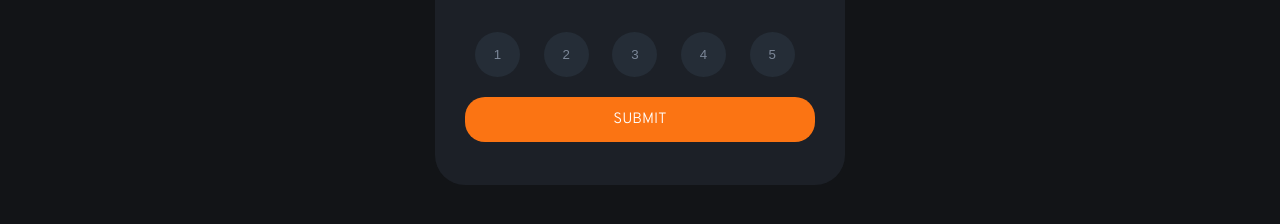
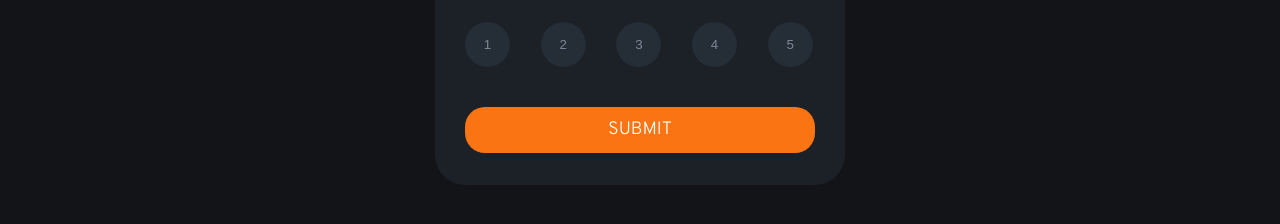
Before and after one commit to dracoeau/Interactive-Rating-Component, a plain HTML site: page index.html in a window 1280 px wide. Shown: the part 420-644 px from the top of the page. Drawn offline with Linux system fonts and the light colour scheme.

Commit message:
Css style for buttons

```diff
--- a/app/scss/_globals.scss
+++ b/app/scss/_globals.scss
@@ -17,7 +17,7 @@ body{
     width:350px;
     height:350px;
     border-radius: 30px;
-    padding:30px;
+    padding:30px 30px 30px 30px;
 }
 
 #icon_star{
@@ -40,20 +40,50 @@ body{
     border:None;
     color: $medium_grey;
     text-align: center;
-    margin:10px;
+    margin-right:27px;
+    text-decoration: none;
+    cursor:pointer;
 }
 
-#submit{
+#buttons_group button:last-child{
+    margin-right:0px;
+}
+
+#buttons_group button:hover{
+    background-color:$orange;
+    color:$white;
+    transition: 0.7s;
+}
+
+#buttons_group button:active{
+    background-color:$medium_grey;
+    color:$white;
+}
+
+#buttons_group button:focus{
+    background-color:$medium_grey;
+    color:$white;
+}
+
+#submit_button button{
     border-radius: 20px;
     background-color: $orange;
     width:100%;
-    height:45px;
+    height:46px;
     border:None;
     color: $white;
-    text-align: center;
-    font-size: 15px;
+    font-size: 18px;
     font-family: 'Overpass', sans-serif;
-    text-align: center;
+    margin-top:30px;
+    margin-left: auto;
+    margin-right: auto;
+    font-weight:500;
+}
+
+#submit_button button:hover{
+    background-color:$white;
+    color:$orange;
+    transition: 0.7s;
 }
 
 #thank_you{
--- a/index.html
+++ b/index.html
@@ -24,14 +24,17 @@
     <h1>How did we do?</h1>
     <p>Please let us know how we did with your support request. All feedback is appreciated
       to help us improve our offering!</p>
-      <div id="buttons_group">
-        <button id="rating of 1">1</button>
-        <button id="rating of 2">2</button>
-        <button id="rating of 3">3</button>
-        <button id="rating of 4">4</button>
-        <button id="rating of 5">5</button>
-      </div>
-    <button id="submit">SUBMIT</button>
+
+    <div id="buttons_group">
+      <button type="button">1</button>
+      <button type="button">2</button>
+      <button type="button">3</button>
+      <button type="button">4</button>
+      <button type="button">5</button>
+    </div>
+    <div id="submit_button">
+      <button id="submit">SUBMIT</button>
+    </div>
   </div>
 
   <!-- Rating state end -->
```
Also changed, not shown: app/scss/style.css, 1 other file.
